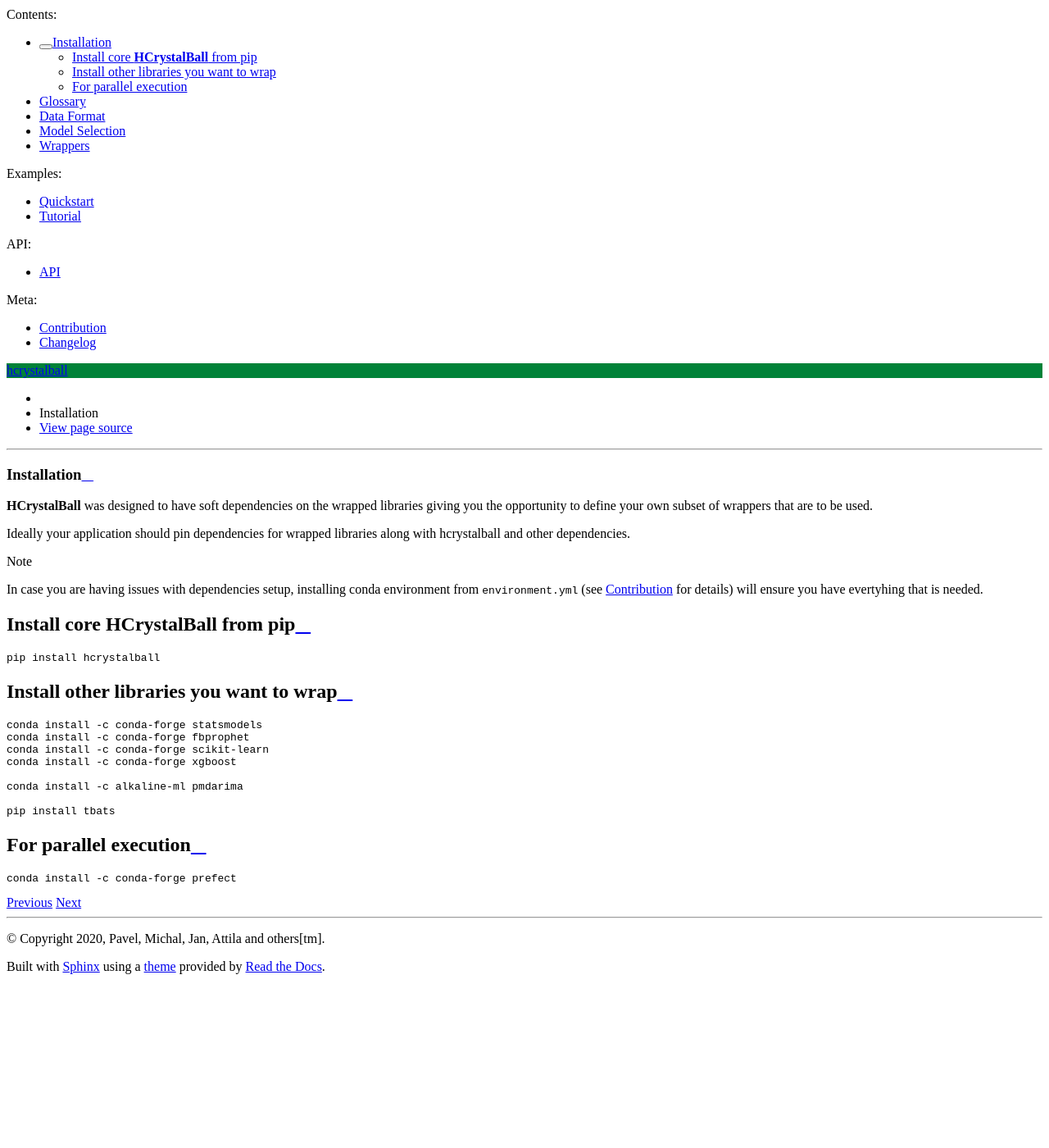
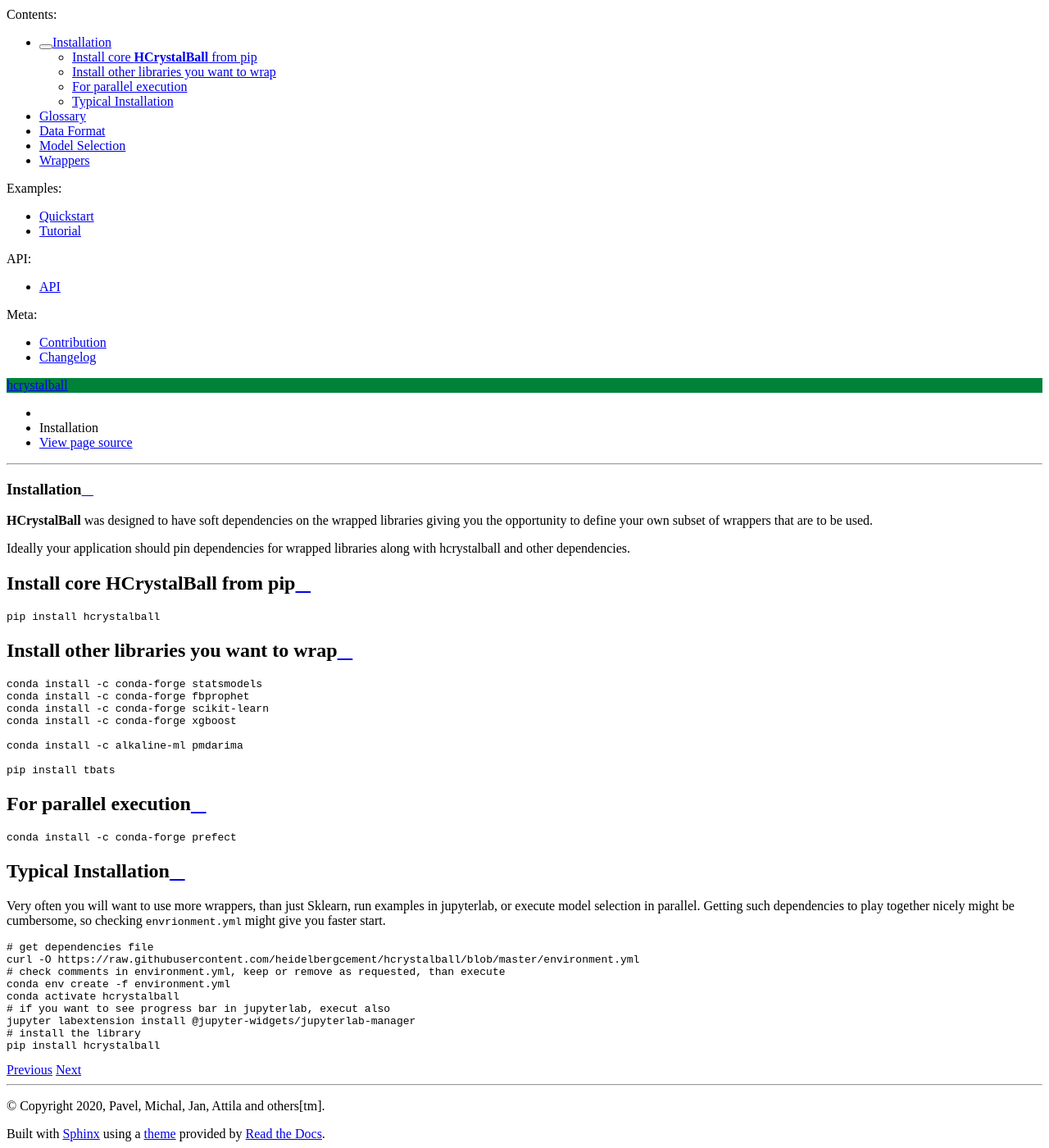
Before and after one commit to heidelbergcement/hcrystalball, a Sphinx documentation site: the page built from docs/install.rst, in a window 1280 px wide and 1400 px high, scrolled down 1123 px. Shown: the whole window at 82% size. Built offline with Sphinx 7.4.7 and the Read the Docs theme 2.0.0, drawn with Linux system fonts in a browser that asks for light colours; before the commit the page ends 2319 px from its top, so only the background shows below that.

```diff
--- a/docs/index.rst
+++ b/docs/index.rst
@@ -39,8 +39,7 @@
 
 .. note::
 
-   In case of any questions, please use GitHub issues with appropriate label.
-   If you wish to contribute, please use GitHub pull requests.
+   For questions and contributions, please use |code|
 
 .. toctree::
    :maxdepth: 2
--- a/docs/install.rst
+++ b/docs/install.rst
@@ -8,11 +8,6 @@
 
 Ideally your application should pin dependencies for wrapped libraries along with
 hcrystalball and other dependencies.
-
-.. note::
-
-    In case you are having issues with dependencies setup, installing conda environment
-    from `environment.yml` (see :ref:`contribution` for details) will ensure you have evertyhing that is needed.
 
 Install core **HCrystalBall** from pip
 ***************************************
@@ -41,3 +36,22 @@
 .. code-block:: bash
 
     conda install -c conda-forge prefect
+
+Typical Installation
+********************
+
+Very often you will want to use more wrappers, than just Sklearn, run examples in jupyterlab,
+or execute model selection in parallel. Getting such dependencies to play together nicely
+might be cumbersome, so checking `envrionment.yml` might give you faster start.
+
+.. code-block:: bash
+
+    # get dependencies file
+    curl -O https://raw.githubusercontent.com/heidelbergcement/hcrystalball/blob/master/environment.yml
+    # check comments in environment.yml, keep or remove as requested, than execute
+    conda env create -f environment.yml
+    conda activate hcrystalball
+    # if you want to see progress bar in jupyterlab, execut also
+    jupyter labextension install @jupyter-widgets/jupyterlab-manager
+    # install the library
+    pip install hcrystalball
```
Also changed, not shown: setup.cfg (+4 -4 lines), 2 other files.
